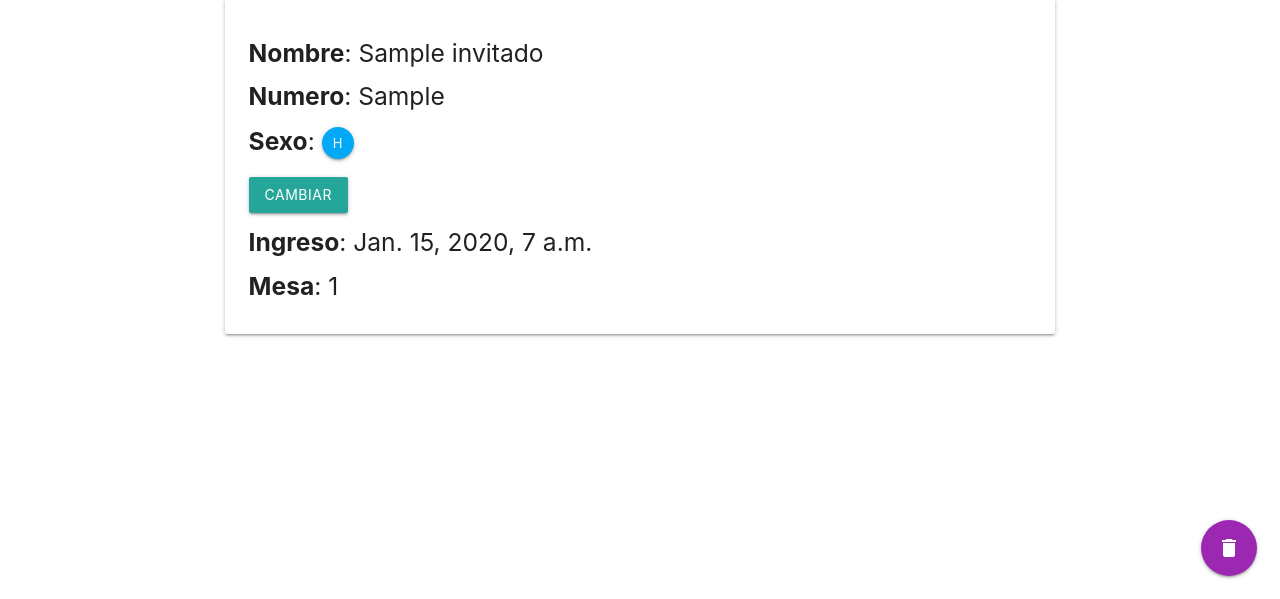
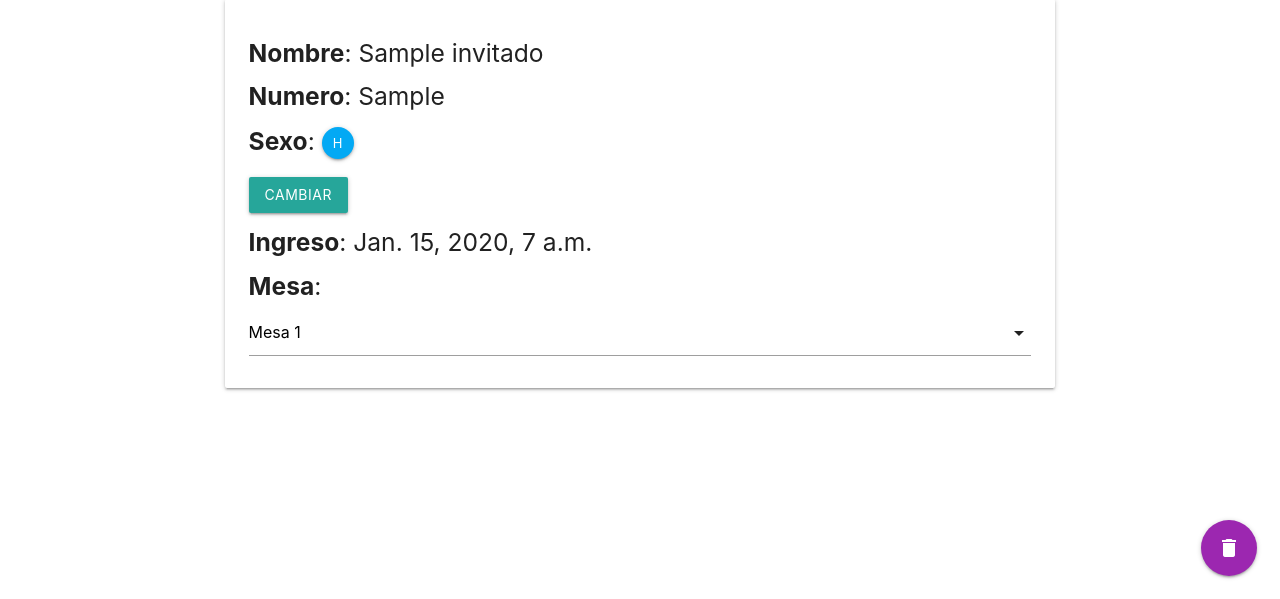
Before and after one commit to cettipao/EventOrganizer, a Django app: a page that uses eventos/templates/base.html in a window 1280 px wide. Shown: the part 201-800 px from the top of the page. Run offline with Django 3.2, Linux system fonts and the light colour scheme; a user stored in the database is signed in; data comes from the database, SQL or seed files in the repository; both versions use the stored data as it was after the commit; tables that the repository leaves empty hold one stand-in row (values such as "Sample post"); parts of the project's set-up code (start-up, migrations or seed data) failed here and were passed over.

Commit message:
change Mesa y extend de djangosite

```diff
--- a/config/settings.py
+++ b/config/settings.py
@@ -62,7 +62,7 @@ ROOT_URLCONF = 'config.urls'
 TEMPLATES = [
     {
         'BACKEND': 'django.template.backends.django.DjangoTemplates',
-        'DIRS': [],
+        'DIRS': [os.path.join(BASE_DIR, 'eventos/templates')],
         'APP_DIRS': True,
         'OPTIONS': {
             'context_processors': [
--- a/eventos/templates/base.html
+++ b/eventos/templates/base.html
@@ -29,10 +29,13 @@
 
 <!--JavaScript at end of body for optimized loading-->
 <script type="text/javascript" src="{% static 'js-m/materialize.min.js' %}"></script>
-<script>  {# Activo por JS los modals #}
+<script>  {# Activo por JS los modals  y selects#}
 $(document).ready(function () {
     $('.modal').modal();
 });
+ $(document).ready(function(){
+    $('select').formSelect();
+  });
 </script>
 </body>
 
--- a/eventos/templates/denied.html
+++ b/eventos/templates/denied.html
@@ -8,7 +8,7 @@
 {% block content %}
     <nav>
         <div class="nav-wrapper purple">
-            <a href="//{{ host }}/administrador/" class="brand-logo right" style="padding-right: 3%;">Event Manager</a>
+            <a href="//{{ host }}/config/" class="brand-logo right" style="padding-right: 3%;">Event Manager</a>
         </div>
     </nav>
 
--- a/eventos/templates/invitado.html
+++ b/eventos/templates/invitado.html
@@ -8,7 +8,7 @@
 {% block content %}
     <nav>  {# Crea una navbar mas simple #}
         <div class="nav-wrapper purple">
-            <a href="//{{ host }}/administrador/" class="brand-logo right" style="padding-right: 3%;">Event Manager</a>
+            <a href="//{{ host }}/config/" class="brand-logo right" style="padding-right: 3%;">Event Manager</a>
         </div>
     </nav>
 
@@ -27,8 +27,8 @@
                 <p>¿Seguro quieres eliminar a {{ invitado.nombre }}?</p>
             </div>
             <div class="modal-footer">
-                <form method="post" action="//{{ host }}/administrador/">
-                    {# Form para eliminar al invitado redirije a /administrador #}
+                <form method="post" action="//{{ host }}/config/">
+                    {# Form para eliminar al invitado redirije a /config #}
                     {% csrf_token %}
                     <input type="hidden" name="eliminar" value="{{ invitado.numero }}">
                     <button type="submit" class="modal-close waves-effect waves-green btn-flat red white-text">
@@ -145,12 +145,57 @@
                     {% else %}
                         {{ invitado.ingreso.hora }}
                     {% endif %} </h5>
-                <h5><b>Mesa</b>:
-                    {% if invitado.mesa == None %}
-                        N/A
-                    {% else %}
-                        {{ invitado.mesa.numero_mesa }}
-                    {% endif %} </h5>
+                <h5><b>Mesa</b>:</h5>
+
+                <script>  {# El cambio de sexo es un formulario con ajax #}
+
+                function getCookie(name) {
+                    let cookieValue = null;
+                    if (document.cookie && document.cookie !== '') {
+                        const cookies = document.cookie.split(';');
+                        for (let i = 0; i < cookies.length; i++) {
+                            const cookie = cookies[i].trim();
+                            // Does this cookie string begin with the name we want?
+                            if (cookie.substring(0, name.length + 1) === (name + '=')) {
+                                cookieValue = decodeURIComponent(cookie.substring(name.length + 1));
+                                break;
+                            }
+                        }
+                    }
+                    return cookieValue;
+                }
+
+                function changeMesa() {
+                    const csrftoken = getCookie('csrftoken');
+                    $.ajax({ // create an AJAX call...
+                        headers: {'X-CSRFToken': csrftoken},
+                        data: {mesa: document.getElementById("mesaChoice").value},
+                        type: "GET", // GET or POST
+                        url: "", // the file to call
+
+                        success: function (response) { // on success
+                            M.toast({html: '{{invitado.nombre}} ahora esta en mesa '+response.mesa, classes: 'rounded'});
+                        },
+                        error: function (e, x, r) { // on error..
+                            alert("Error");
+                        }
+                    });
+                    return false;
+                }
+                </script>
+
+
+                <select onchange="changeMesa()" id="mesaChoice" name="mesa">
+                    {% if invitado.mesa is None %}
+                        <option value="" disabled selected>Elije mesa</option>
+                    {% endif %}
+                    {% for mesa in mesas %}
+                        <option value="{{ mesa.numero_mesa }}" {% if invitado.mesa == mesa %}selected{% endif %}>Mesa {{ mesa.numero_mesa }}</option>
+
+                    {% endfor %}
+                </select>
+                <label>Materialize Select</label>
+
             </div>
 
 
--- a/eventos/templates/navbar.html
+++ b/eventos/templates/navbar.html
@@ -2,8 +2,8 @@
 {# Crea models clasificando por sexo y para añadir invitado #}
 <nav>
     <div class="nav-wrapper purple">
-        <a href="//{{ host }}/administrador/" class="brand-logo right" style="padding-right: 3%;">Event Manager</a>
-        <a href="//{{ host }}/administrador/" data-target="slide-out" class="sidenav-trigger"><i class="material-icons">menu</i></a>
+        <a href="//{{ host }}/config/" class="brand-logo right" style="padding-right: 3%;">Event Manager</a>
+        <a href="//{{ host }}/config/" data-target="slide-out" class="sidenav-trigger"><i class="material-icons">menu</i></a>
 
         <ul class="left hide-on-med-and-down">
             <li><a href="#modalHombres" class="modal-trigger">Ver Hombres</a></li>
--- a/eventos/urls.py
+++ b/eventos/urls.py
@@ -6,6 +6,6 @@ urlpatterns = [
     path('sms/', smsView),
     path('invitado/<str:num>/<str:conf>/', invitadoView),
     path('invitado/<str:num>/', invitadoView),
-    path('administrador/', adminView),
+    path('config/', configView),
     path('download/', downloadView),
 ]
--- a/eventos/views.py
+++ b/eventos/views.py
@@ -53,7 +53,7 @@ InvitadoView
 - Muestra una tarjeta virtual del invitado.
 - En modo superusuario al acceder, automaticamente el invitado pasa a estar adentro del evento
     (Patovica con cuenta superuser escanea el QR)
-- En modo superusuario y /config permite cambiar el sexo y eliminar el invitado
+- En modo superusuario y /config permite cambiar el sexo, mesa y eliminar el invitado
 
 Toma num (numero telefonico del invitado como ID)
 Toma conf (Verifica si esta /conf y superusuario para mostrar configuraciones)
@@ -87,8 +87,13 @@ def invitadoView(request, num, conf=None):
             invitado.sexo = "H"
         invitado.save() #Guardo nuevo Sexo
         return HttpResponse(json.dumps({"sexo": invitado.sexo}), content_type="application/json") #Devuelvo AjaxRequest
+    elif "mesa" in request.GET: #Cambio de Sexo mediante Ajax
+        mesa = request.GET.get("mesa")
+        invitado.mesa = Mesa.objects.get(numero_mesa=int(mesa))
+        invitado.save()
+        return HttpResponse(json.dumps({"mesa":invitado.mesa.numero_mesa}), content_type="application/json")
     return render(request, 'invitado.html', {"invitado": invitado, "ingreso": ingreso, "ingreso_existente":ingreso_existente,
-                                             "conf": conf, "host": request.get_host(),
+                                             "conf": conf, "host": request.get_host(), "mesas": Mesa.objects.all(),
                                              "ingresoCancelado": ingresoCancelado, "ingreso_exitoso": ingreso_exitoso})
 
 """
@@ -101,7 +106,7 @@ Solo si entras desde una cuenta admin, permite:
 
 No toma parametros adicionales por url
 """
-def adminView(request):
+def configView(request):
     if not(request.user.is_superuser): #Si no estas logueado como superuser no accedes al admin
         return render(request, "denied.html", {"host": request.get_host()})
     newInvitado = None
@@ -123,10 +128,10 @@ def adminView(request):
     invitados = Invitado.objects.all()
     numHombres = len(Invitado.objects.filter(sexo="H"))
     numMujeres = len(Invitado.objects.filter(sexo="M"))
-    return render(request, 'admin.html', {'invitados': invitados, 'hombres': numHombres, 'mujeres': numMujeres,
+    return render(request, 'config.html', {'invitados': invitados, 'hombres': numHombres, 'mujeres': numMujeres,
                                          "host": request.get_host(), "newInvitado": newInvitado,
                                          "delInvitado": deleteInvitado
-                                         })
+                                           })
 
 """
 smsView
```
Also changed, not shown: eventos/templates/admin/base.html (added, +27 -0 lines), db.sqlite3, eventos/templates/config.html (renamed from eventos/templates/admin.html), 1 other file.
